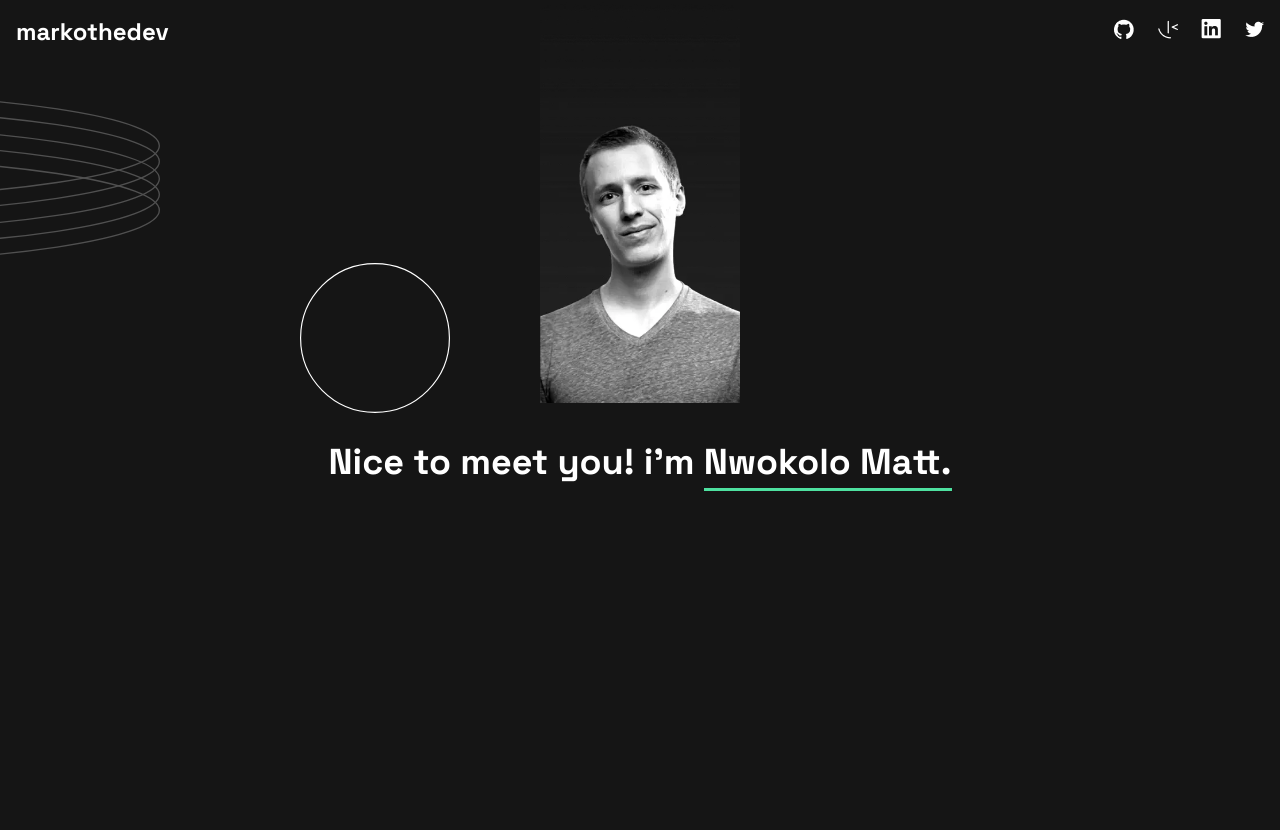
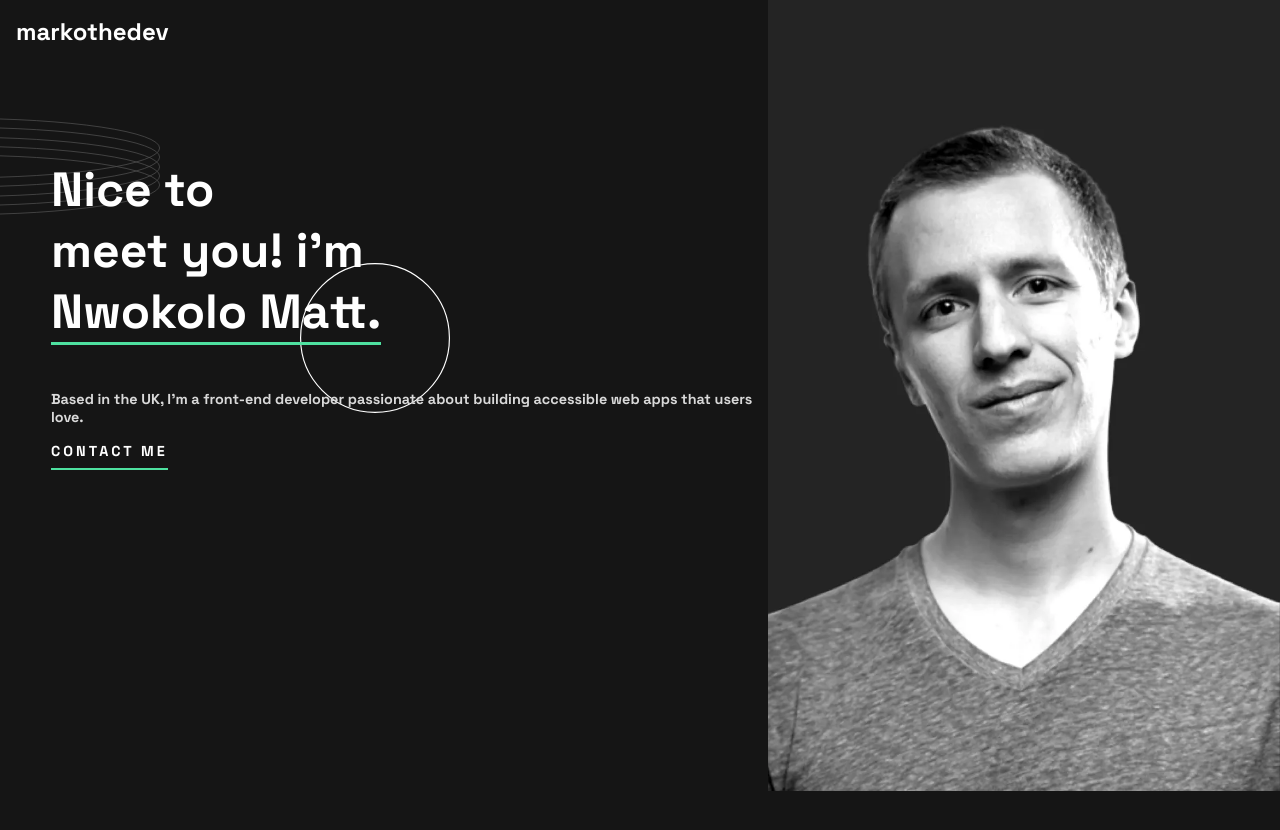
Before and after one commit to MARKOTHEDEV/markothedevportfolio, a React (Create React App) app: page / in a window 1280 px wide. Shown: the top 830 px of the page. Before the commit the page ends 800 px from the top, so only its background shows below. Built offline with nearby package versions, Linux system fonts and the light colour scheme.

Commit message:
finish the hero section for tablet view

```diff
--- a/package.json
+++ b/package.json
@@ -12,6 +12,7 @@
     "@types/react-dom": "^18.0.9",
     "react": "^18.2.0",
     "react-dom": "^18.2.0",
+    "react-responsive": "^9.0.2",
     "react-scripts": "5.0.1",
     "styled-components": "^5.3.6",
     "typescript": "*",
--- a/src/shared/HeroSection/HeroSection.style.tsx
+++ b/src/shared/HeroSection/HeroSection.style.tsx
@@ -17,10 +17,76 @@ export const HeroSectionContainer = styled.div`
         margin:0 auto;
         transform:translateY(-100px);
     }
+
+    @media screen and (min-width: 600px) {
+        /* border: 1px solid red; */
+        display: flex;
+        /* align-items: center; */
+        flex-direction: row-reverse;
+        justify-content: space-between;
+        background-size: 400px,150px;
+        background-position-x: -240px,300px;
+        background-position-y:55px,200px;
+
+        &> img{
+            width: 40%;
+        }
+
+        &>div{
+            width: 60%;
+        }
+
+    }
 `
 export const HeroContentContainer= styled.div`
 /* border: 1px solid yellow; */
-font-size: 1.5rem;
 text-align: center;
 margin-top: -64px;
+h2{
+    font-size: 1.5rem;
+}
+p{
+    font-weight: normal;
+    font-size: .9rem;
+    padding: 1.2rem .7rem;
+    color: ${({theme})=>theme.ash};
+}
+.contact{
+    font-size: 1.2rem;
+    color: ${({theme})=>theme.light};
+    letter-spacing: 3px;
+
+}
+
+@media screen and (min-width: 600px){
+    transform: translateX(35px);
+    margin-top: unset;
+    text-align: left;
+    padding: 1rem;
+    h2{
+        font-size: 3rem;
+        /* border: 1px solid red; */
+        padding-top: 5rem;
+        width: 500px;
+    }
+    p{
+        padding: unset;
+        padding-top: 3rem;
+    }
+    .contact{
+        padding: unset;
+        font-size: .9rem;
+        padding-top: 1rem;
+     }
+    .nice_to{
+        display: block;
+    }
+}
+
+
+@media screen and (min-width: 900px) {
+
+}
+
+
 `
--- a/src/shared/HeroSection/HeroSection.tsx
+++ b/src/shared/HeroSection/HeroSection.tsx
@@ -1,27 +1,38 @@
 import { HeroContentContainer, HeroSectionContainer } from './HeroSection.style'
 import DevPic from '../../assets/images/image-profile-mobile.webp'
+import DevPicDesktop from '../../assets/images/image-profile-desktop.webp'
 import UnderLineSpan from '../UnderLineSpan/UnderLineSpan'
-
+import { useMediaQuery } from 'react-responsive'
 
 
 const HeroSection =():React.ReactElement=>{
-
-
+  const isDesktop = useMediaQuery({
+    query: '(min-width: 900px)'
+  })
 
   return (
     <HeroSectionContainer>
-      <img src={DevPic}  alt="markothedev pics" />
-
+      <img src={isDesktop?DevPicDesktop:DevPic}  alt="markothedev pics" />
+      {/*  */}
 
       <HeroContentContainer>
         <h2>
-                Nice to meet you!
-            i{'\''}m   <UnderLineSpan giveSpace>Nwokolo Matt.</UnderLineSpan>
+          <span className='nice_to_meet'>
+            <span className='nice_to'>Nice to </span>
+                meet you!{' '}
+          </span>
+            i{'\''}m   <UnderLineSpan giveSpace={false}>Nwokolo Matt.</UnderLineSpan>
         </h2>
 
-        {/* <p>
+        <p>
             Based in the UK, I’m a front-end developer passionate about building accessible web apps that users love.
-        </p> */}
+        </p>
+
+        <p className='contact'>
+          <UnderLineSpan small_border={true} giveSpace={true}>
+          CONTACT ME
+          </UnderLineSpan>
+        </p>
       </HeroContentContainer>
 
     </HeroSectionContainer>
--- a/src/shared/UnderLineSpan/UnderLineSpan.style.tsx
+++ b/src/shared/UnderLineSpan/UnderLineSpan.style.tsx
@@ -1,9 +1,10 @@
 import styled from 'styled-components';
 
 
-
-export const  UnderLineSpanContainer =styled.span`
-  border-bottom: 3px solid ${({theme})=>theme.green};
-
-
+type Prop ={
+  style?:React.CSSProperties;
+  small_border?:boolean;
+}
+export const  UnderLineSpanContainer =styled.span<Prop>`
+  border-bottom: ${(props)=>props.small_border?'2':'3'}px solid ${({theme})=>theme.green};
 `
--- a/src/shared/UnderLineSpan/UnderLineSpan.tsx
+++ b/src/shared/UnderLineSpan/UnderLineSpan.tsx
@@ -3,12 +3,13 @@ import { UnderLineSpanContainer } from './UnderLineSpan.style'
 
 type Prop = React.PropsWithChildren<{
 
-    giveSpace?:boolean
+    giveSpace?:boolean;
+  small_border?:boolean;
 }>
-const UnderLineSpan =({children,giveSpace=false}:Prop):React.ReactElement=>{
+const UnderLineSpan =({children,giveSpace=false,small_border=false}:Prop):React.ReactElement=>{
 
   return (
-    <UnderLineSpanContainer style={{'paddingBottom':giveSpace?'.2rem':'unset'}}>
+    <UnderLineSpanContainer small_border={small_border} style={{'paddingBottom':giveSpace?'.5rem':'unset'}}>
       {
         children
       }
--- a/src/utils/ThemeConfig.js
+++ b/src/utils/ThemeConfig.js
@@ -5,7 +5,7 @@ export const theme = {
   'dark':'#151515',
   'lightDark':'##242424',
   'green':'#4EE1A0',
-  'ash':'##d9d9d9',
+  'ash':'#d9d9d9',
   'light':'#FFFFFF'
 }
 
```
Also changed, not shown: 1 other file (tests, documents, lock files or other folders).
